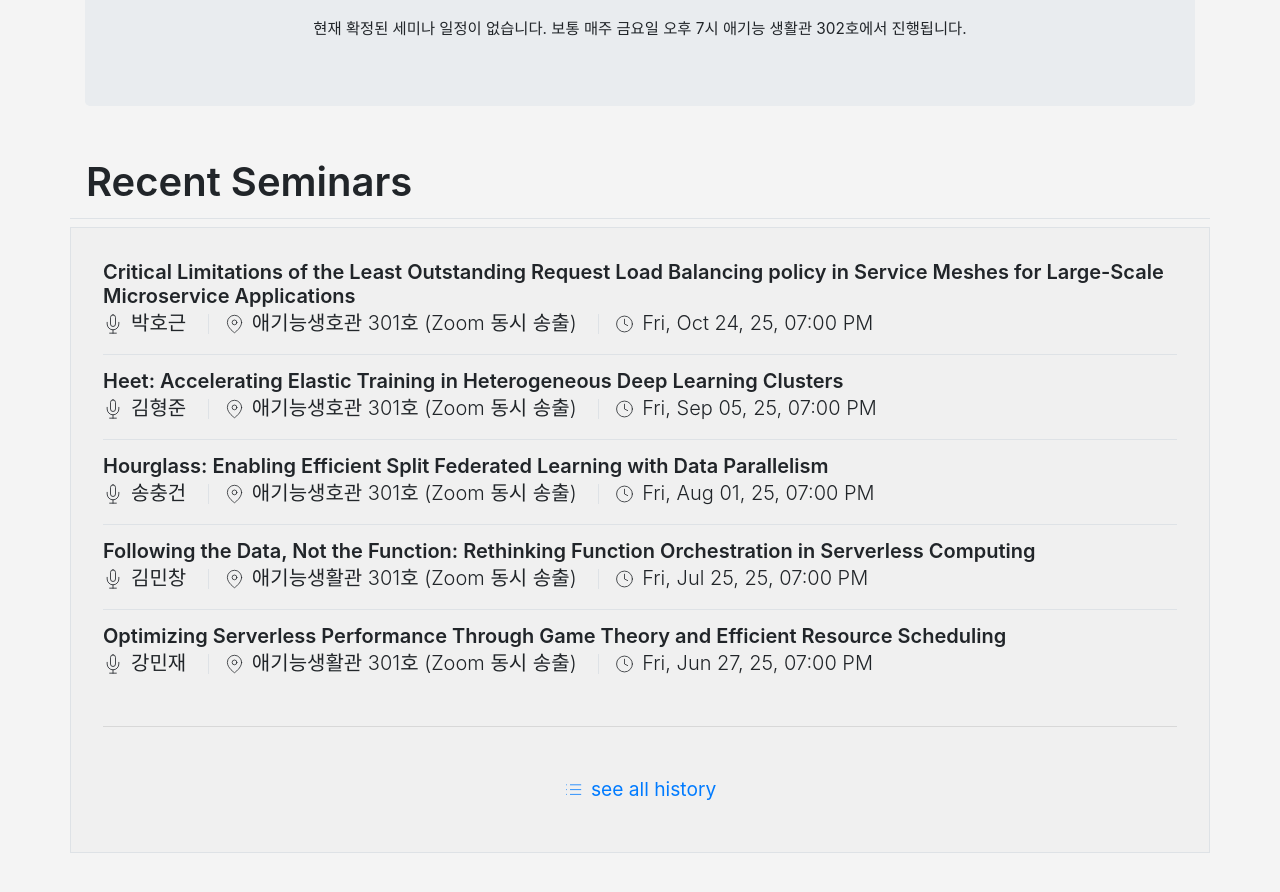
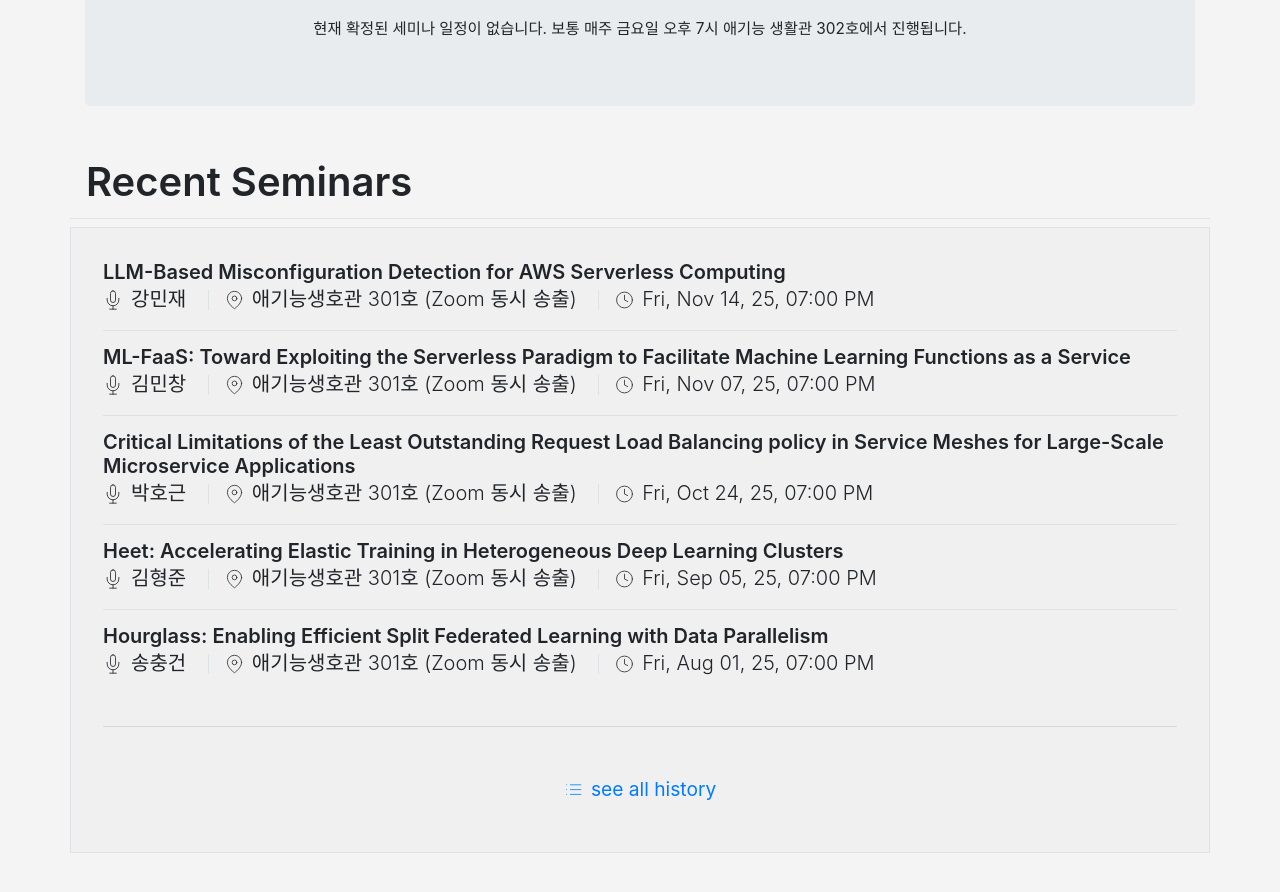
Before and after one commit to KU-Cloud/ku-cloud.github.io, a Jekyll site: the page built from seminar.html, in a window 1280 px wide and 900 px high, scrolled down 355 px. Shown: the top 892 px of the window. Built offline with Jekyll 4.4.1, drawn with Linux system fonts in a browser that asks for light colours.

Commit message:
update: added weekly seminar notices

```diff
--- a/_data/seminars.yaml
+++ b/_data/seminars.yaml
@@ -1127,3 +1127,11 @@
   date: 2025-10-24T19:00:00.00+0900
   speacker: 박호근
   location: 애기능생호관 301호 (Zoom 동시 송출)
+- title: 'ML-FaaS: Toward Exploiting the Serverless Paradigm to Facilitate Machine Learning Functions as a Service'
+  date: 2025-11-07T19:00:00.00+0900
+  speacker: 김민창
+  location: 애기능생호관 301호 (Zoom 동시 송출)
+- title: 'LLM-Based Misconfiguration Detection for AWS Serverless Computing'
+  date: 2025-11-14T19:00:00.00+0900
+  speacker: 강민재
+  location: 애기능생호관 301호 (Zoom 동시 송출)
```
